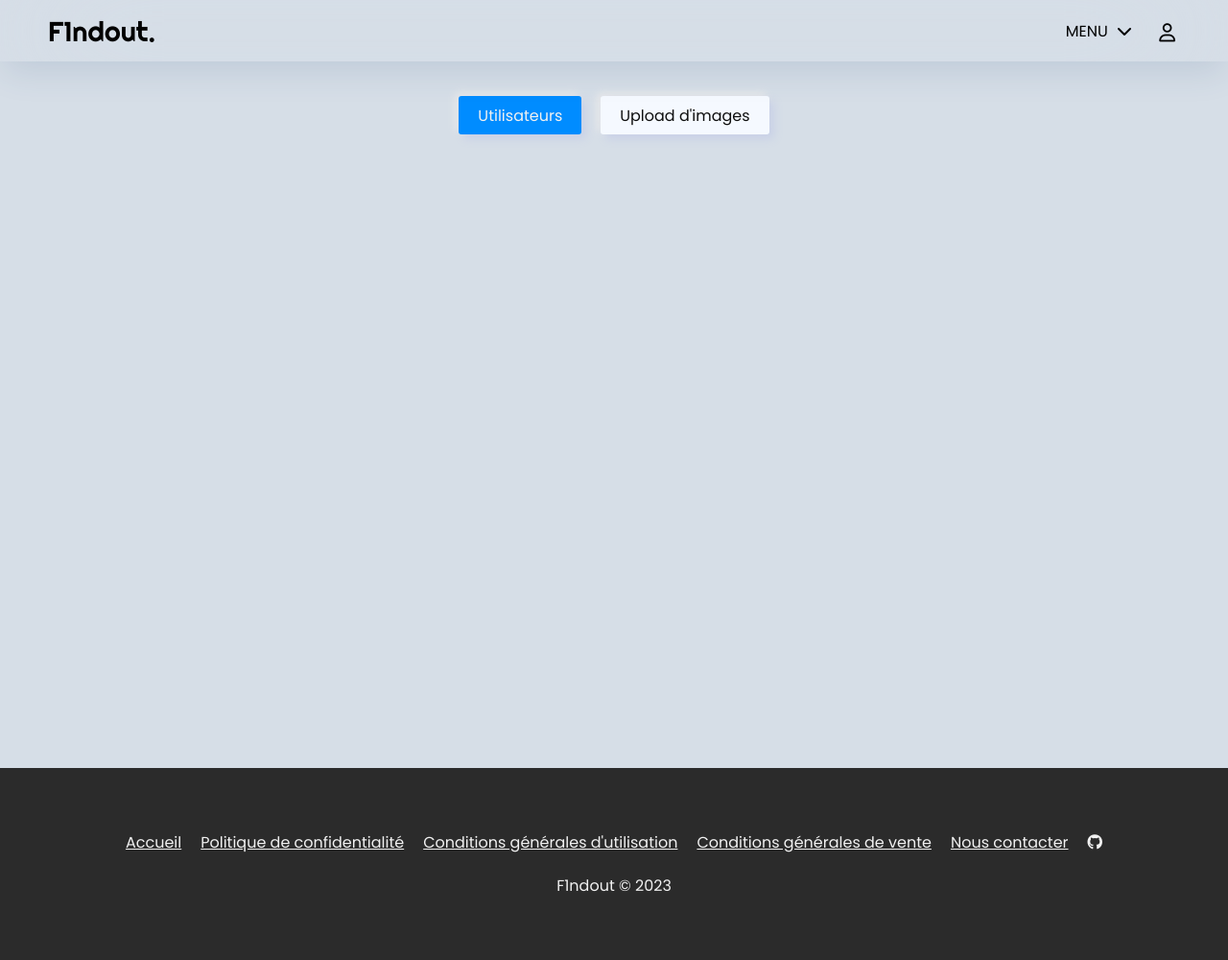
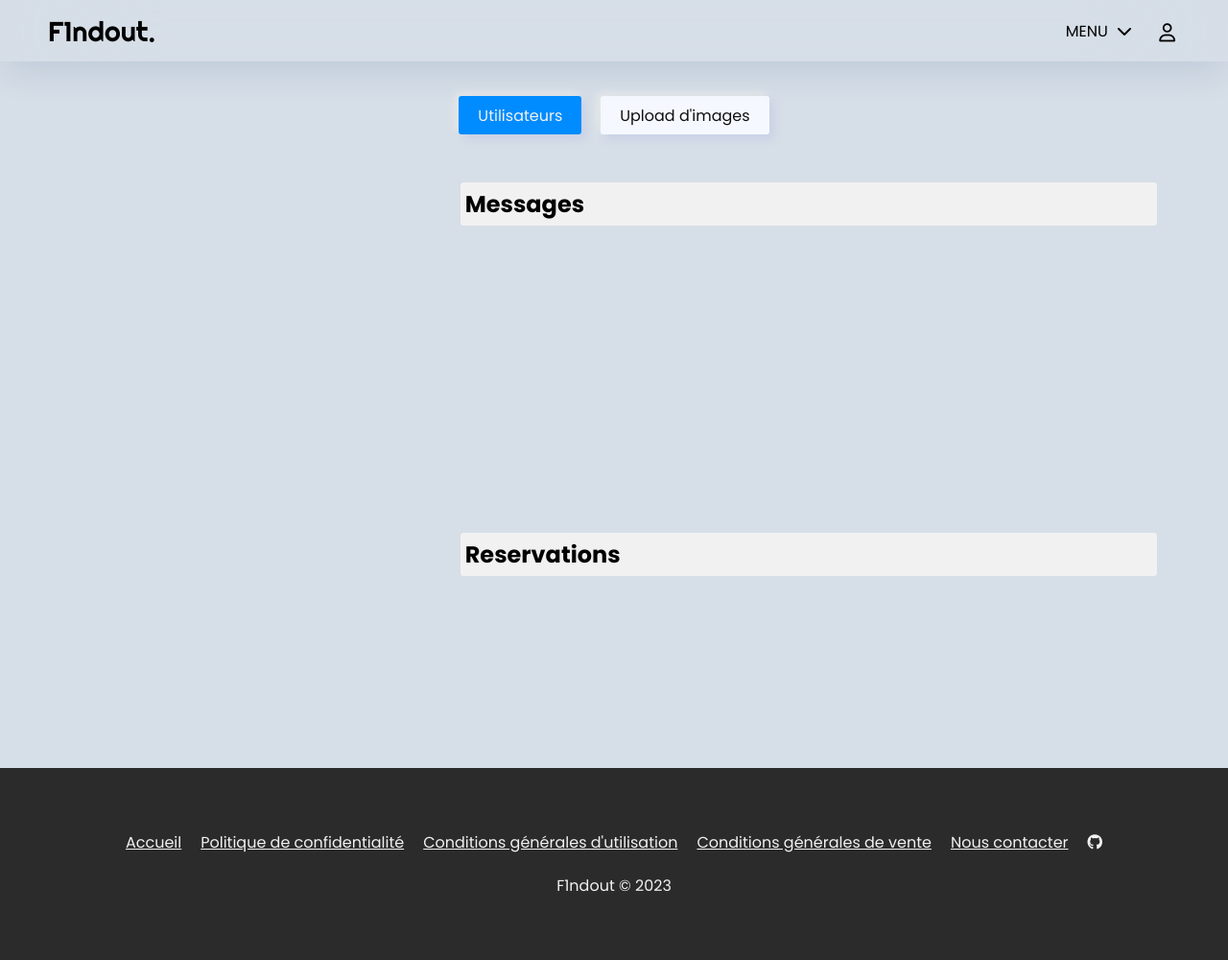
Before and after one commit to romdk/ProjetF1, a Symfony app: template templates/admin/messages.html.twig in a window 1280 px wide. Shown: the whole page at 96% size. Run offline with Twig, Linux system fonts and the light colour scheme; the template is opened without the code that fills it, so the values that code supplies are empty; form fields are guessed from the names that the template uses; some libraries are stand-ins or nearby versions.

Commit message:
afficher les reservations de l'user

```diff
--- a/public/css/style.css
+++ b/public/css/style.css
@@ -391,9 +391,9 @@ footer span{
     display: flex;
     justify-content: space-evenly;
     align-items: start;
-    width: 80%;
-    height: 80%;
-    gap: 5%;
+    width: 90%;
+    height: 85%;
+    gap: 2%;
 }
 
 #adminMain #listeUtilisateurs{
@@ -508,31 +508,63 @@ footer span{
     background-color: rgb(156, 22, 22);
   }
 
- #adminMain #listeMessages{
-    width: 60%;
+  #elementsUtilisateur{
+    height: 100%;
+    display: flex;
+    flex-direction: column;
+    gap: 20px;
+    width: 75%;
+  }
+
+  #messagesUtilisateur, #reservations{
+    overflow: auto;
+    display: flex;
+    flex-direction: column;
+    align-items: start;
+    border-radius: 3px;
+    gap: 5px;
+}
+
+#messagesUtilisateur{
+    height: 60%;
+}
+
+#reservations{
+    height: 40%;
+}
+
+#elementsUtilisateur h2{
+    width: calc(100% - 10px);
+    background-color: #f1f1f1;
+    padding: 5px;
+    border-radius: 3PX;
+}
+
+ #adminMain #listeMessages, #adminMain #listeReservations{
+    width: 100%;
     height: 100%;
     overflow-y: auto;
  }
 
- #adminMain #listeMessages::-webkit-scrollbar{
+ #adminMain #listeMessages::-webkit-scrollbar, #adminMain #listeReservations::-webkit-scrollbar{
     width: 5px;
 }
 
-#adminMain #listeMessages::-webkit-scrollbar-track{
+#adminMain #listeMessages::-webkit-scrollbar-track, #adminMain #listeReservations::-webkit-scrollbar-track{
     background-color: #d0d8e6;
     border-radius: 10px;
 }
 
-#adminMain #listeMessages::-webkit-scrollbar-thumb{
+#adminMain #listeMessages::-webkit-scrollbar-thumb, #adminMain #listeReservations::-webkit-scrollbar-thumb{
     background-color: #a3b3ce;
     border-radius: 10px;
 }
 
-#adminMain #listeMessages ul{
+#adminMain #elementsUtilisateur ul{
     margin-right: 5px;
 }
 
- #adminMain #listeMessages li{
+ #adminMain #elementsUtilisateur li{
     position: relative;
     display: flex;
     flex-direction: column;
--- a/templates/admin/messages.html.twig
+++ b/templates/admin/messages.html.twig
@@ -37,6 +37,9 @@
                 {% endfor %}
             </ul>
         </div>
+        <div id="elementsUtilisateur">
+            <div id="messagesUtilisateur">
+                <h2>Messages</h2>
                 <div id="listeMessages">
                     <ul>
                         {% set selectedUser = id %}
@@ -59,6 +62,36 @@
                             {% endif %}
                         {% endfor %}
                     </ul>
+                </div>
+            </div>
+            <div id="reservations">
+                <h2>Reservations</h2>
+                <div id="listeReservations">
+                    <ul>
+                        {% set selectedUser = id %}
+                        {% for reservation in reservations %}
+                            {% if reservation.user.id == selectedUser %}
+                                <li>
+                                    <div class="infosGp">
+                                        <span>{{ grandprix[reservation.id]["raceName"] }}</span>
+                                        <span>-</span>
+                                        <span>{{ grandprix[reservation.id]["date"]|replace({'-': "/"}) }}</span>
+                                    </div>
+                                    <div class="infosReservation">
+                                        <span>Date de réservation: {{ reservation.dateCreation|date("d/m/Y H:i:s") }}</span>
+                                        <span>Statut: {{ reservation.statut }}</span>
+                                    </div>
+                                    <div class="detailsReservation">
+                                        <span>Emplacement: {{ reservation.emplacement.nom }}</span>
+                                        <span>Session: {{ reservation.session }}</span>
+                                        <span>{{ reservation.nbPersonnes }} personnes</span>
+                                    </div>
+                                </li>
+                            {% endif %}
+                        {% endfor %}
+                    </ul>
+                </div>
+            </div>
         </div>
     </div>
     <div id="uploadForm">
```
Also changed, not shown: other parts of public/css/style.css (+45 -0 lines), src/Controller/AdminController.php (+21 -2 lines), src/Entity/Reservation.php (+22 -1 lines). Lines whose indentation alone changed are shown as unchanged.
